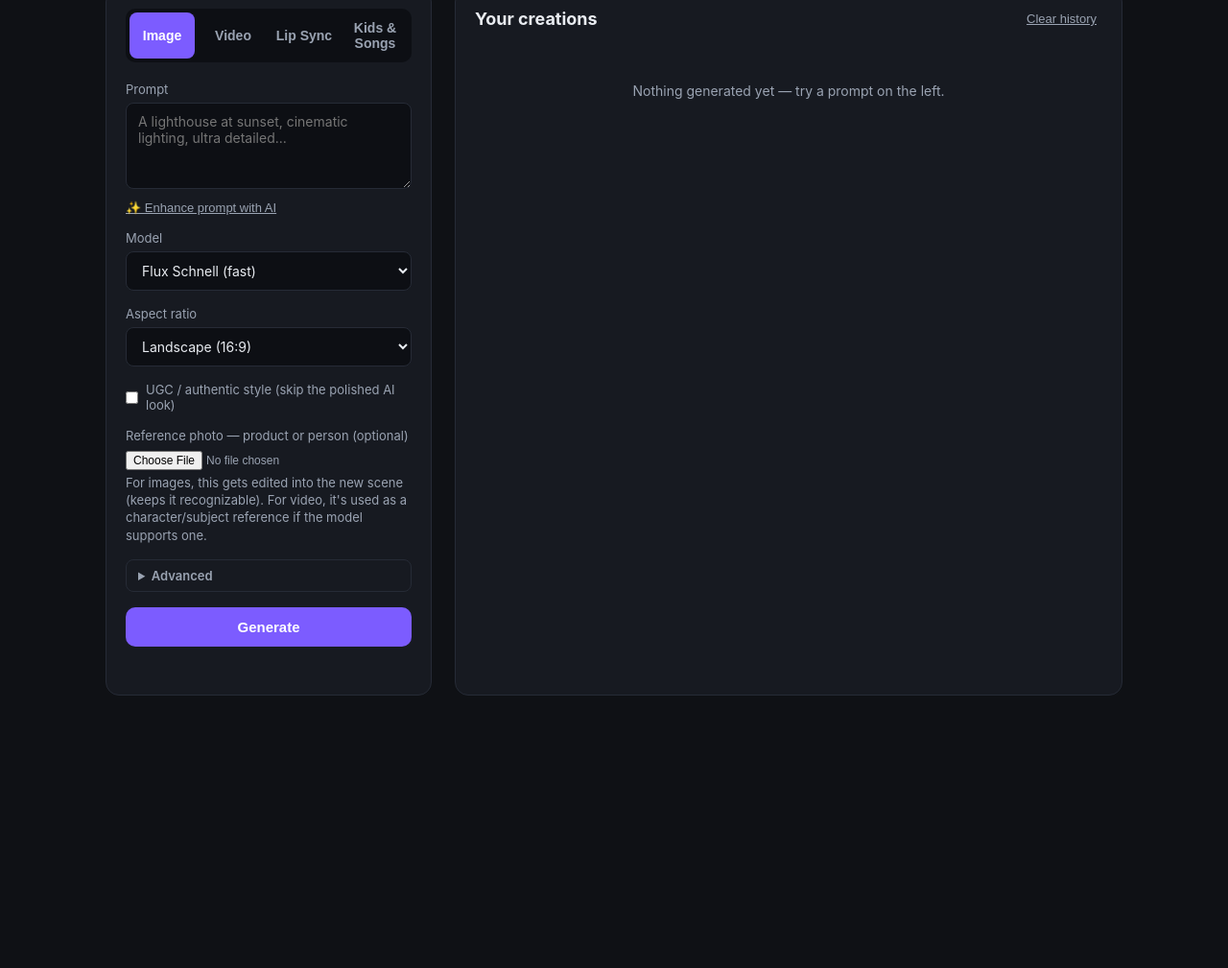
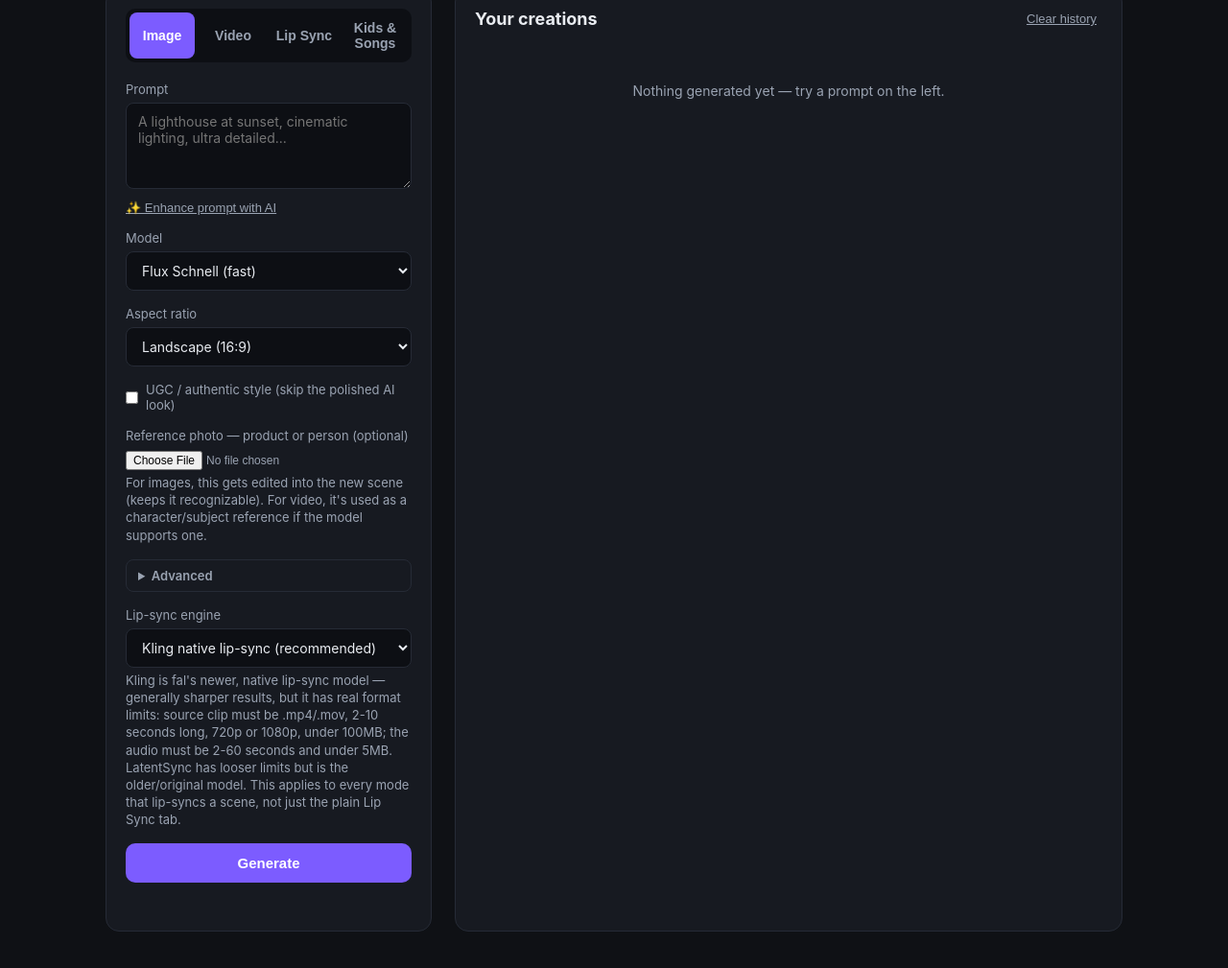
Before and after one commit to akelia216-cpu/ai-studio, a website: page public/index.html in a window 1280 px wide. Shown: the part 127-1136 px from the top of the page at 96% size. Before the commit the page ends 932 px from the top, so only its background shows below. Drawn offline with Linux system fonts and the light colour scheme.

Commit message:
Update index.html

```diff
--- a/public/index.html
+++ b/public/index.html
@@ -165,6 +165,21 @@
             <input type="file" id="lipsyncAudio" accept="audio/*" />
           </label>
           <span class="hint">Keep clips short (a few seconds) — large files may fail to upload on the free hosting tier.</span>
+        </div>
+
+        <!-- Shared lip-sync engine choice — used here AND by every Kids &
+             Songs pipeline (Narration/Dialogue/Song) that lip-syncs a scene,
+             so this one control governs lip-sync quality app-wide. Hidden
+             only in plain Image mode, where nothing gets lip-synced. -->
+        <div id="lipsyncModelField">
+          <label class="field">
+            <span>Lip-sync engine</span>
+            <select id="lipsyncModel">
+              <option value="kling">Kling native lip-sync (recommended)</option>
+              <option value="latentsync">LatentSync (original)</option>
+            </select>
+            <span class="hint">Kling is fal's newer, native lip-sync model — generally sharper results, but it has real format limits: source clip must be .mp4/.mov, 2-10 seconds long, 720p or 1080p, under 100MB; the audio must be 2-60 seconds and under 5MB. LatentSync has looser limits but is the older/original model. This applies to every mode that lip-syncs a scene, not just the plain Lip Sync tab.</span>
+          </label>
         </div>
 
         <!-- Kids content: spoken story with multiple voices, or a song -->
```
